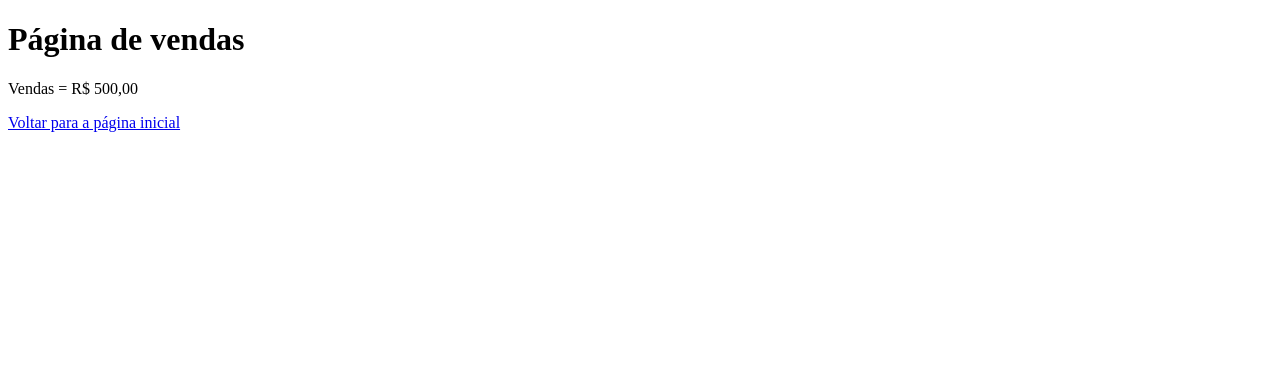
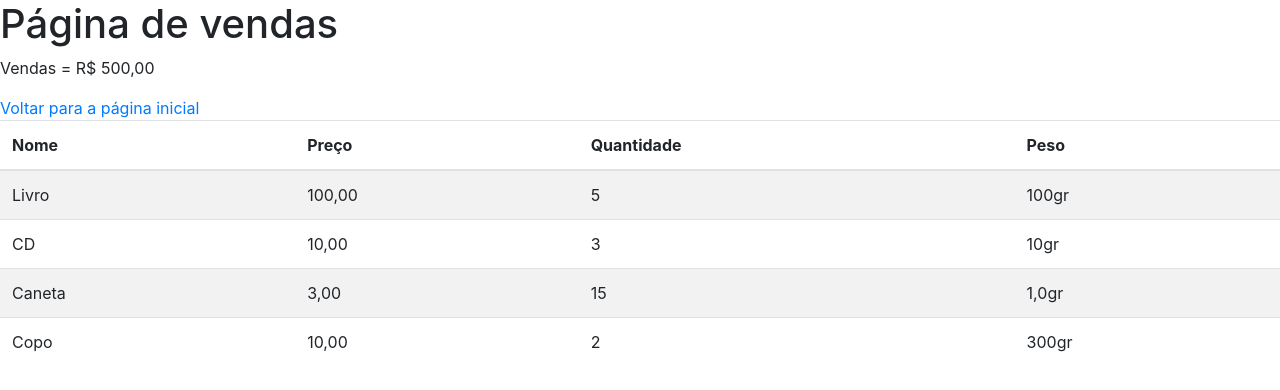
Before and after one commit to GabrielBarbosaDaConceicao/aulagithub, a plain HTML site: page vendas.html in a window 1280 px wide. Drawn offline with nearby package versions, Linux system fonts and the light colour scheme.

Commit message:
Cradotabela de produtos na pagina de vendas

```diff
--- a/vendas.html
+++ b/vendas.html
@@ -4,11 +4,58 @@
     <meta charset="UTF-8">
     <meta http-equiv="X-UA-Compatible" content="IE=edge">
     <meta name="viewport" content="width=device-width, initial-scale=1.0">
+    <link rel="stylesheet" href="https://stackpath.bootstrapcdn.com/bootstrap/4.1.3/css/bootstrap.min.css" integrity="sha384-MCw98/SFnGE8fJT3GXwEOngsV7Zt27NXFoaoApmYm81iuXoPkFOJwJ8ERdknLPMO" crossorigin="anonymous">
+        <script src="https://code.jquery.com/jquery-3.3.1.slim.min.js" integrity="sha384-q8i/X+965DzO0rT7abK41JStQIAqVgRVzpbzo5smXKp4YfRvH+8abtTE1Pi6jizo" crossorigin="anonymous"></script>
+        <script src="https://cdnjs.cloudflare.com/ajax/libs/popper.js/1.14.3/umd/popper.min.js" integrity="sha384-ZMP7rVo3mIykV+2+9J3UJ46jBk0WLaUAdn689aCwoqbBJiSnjAK/l8WvCWPIPm49" crossorigin="anonymous"></script>
+        <script src="https://stackpath.bootstrapcdn.com/bootstrap/4.1.3/js/bootstrap.min.js" integrity="sha384-ChfqqxuZUCnJSK3+MXmPNIyE6ZbWh2IMqE241rYiqJxyMiZ6OW/JmZQ5stwEULTy" crossorigin="anonymous"></script>
+
+
     <title>Documente Html / CSS</title>
 </head>
 <body>
     <h1>Página de vendas</h1>
     <p>Vendas = R$ 500,00</p>
     <a href="index.html">Voltar para a página inicial</a>
+
+    <br>
+    <div>
+        <table class="table table-striped">
+            <thead>
+                <tr>
+                    <th>Nome</th>
+                    <th>Preço</th>
+                    <th>Quantidade</th>
+                    <th>Peso</th>
+                </tr>
+            </thead>
+            <tbody>
+                <tr>
+                    <td>Livro</td>
+                    <td>100,00</td>
+                    <td>5</td>
+                    <td>100gr</td>
+                </tr>
+                <tr>
+                    <td>CD</td>
+                    <td>10,00</td>
+                    <td>3</td>
+                    <td>10gr</td>
+                </tr>
+                <tr>
+                    <td>Caneta</td>
+                    <td>3,00</td>
+                    <td>15</td>
+                    <td>1,0gr</td>
+                </tr>
+                <tr>
+                    <td>Copo</td>
+                    <td>10,00</td>
+                    <td>2</td>
+                    <td>300gr</td>
+                </tr>
+            </tbody>
+
+        </table>
+    </div>
 </body>
 </html>
```
